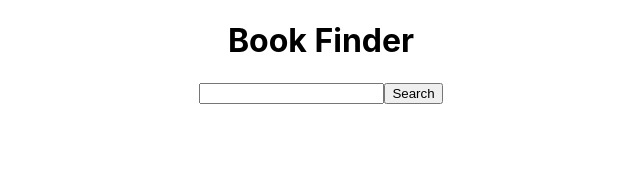
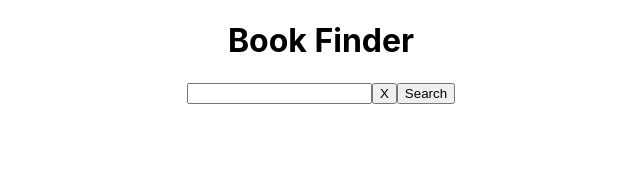
Before and after one commit to adarshnanwani/chingu-pre-work-book-finder, a React (Create React App) app: page / in a window 1280 px wide. Shown: the top 173 px of the page, without its empty margins (319-959 px from the left). Built offline with nearby package versions, Linux system fonts and the light colour scheme.

Commit message:
Added text clear functionality.

```diff
--- a/src/components/SearchArea/SearchArea.jsx
+++ b/src/components/SearchArea/SearchArea.jsx
@@ -8,6 +8,7 @@ const searchArea = (props) => {
     <Aux>
       <h1>Book Finder</h1>
       <Input type="text" value={props.value} onChange={props.onChange}/>
+      <Button onClick={props.onCrossClick}>X</Button>
       <Button onClick={props.onClick}>Search</Button>
     </Aux>
   )
--- a/src/containers/BookFinder/BookFinder.jsx
+++ b/src/containers/BookFinder/BookFinder.jsx
@@ -52,6 +52,12 @@ class BookFinder extends Component {
     });
   };
 
+  onCrossClickHandler = () => {
+    this.setState({
+      searchQuery:''
+    });
+  }
+
   render() {
     return (
       <Aux>
@@ -59,6 +65,7 @@ class BookFinder extends Component {
           onClick={() => this.searchBook()}
           value={this.state.searchQuery}
           onChange={(e) => this.setSearchQuery(e)}
+          onCrossClick={()=> this.onCrossClickHandler()}
         />
         <ResultsArea booksData={this.state.bookResults} />
       </Aux>
```
